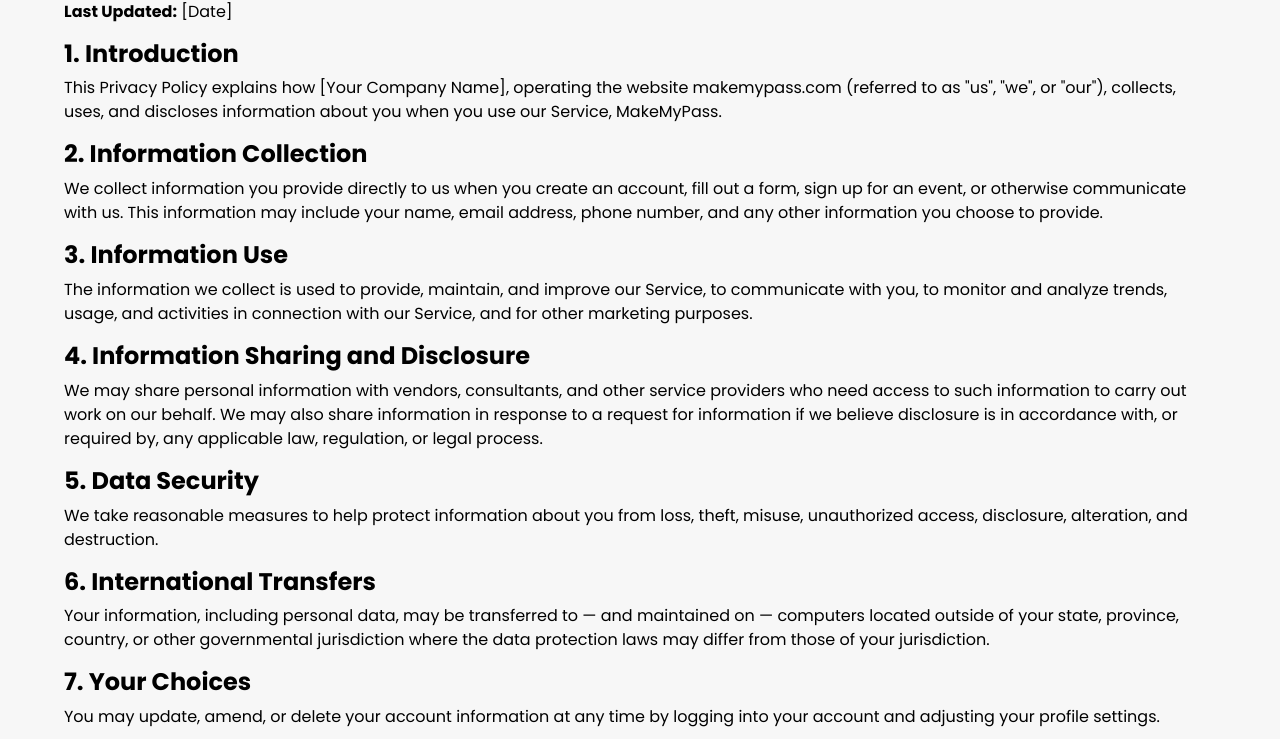
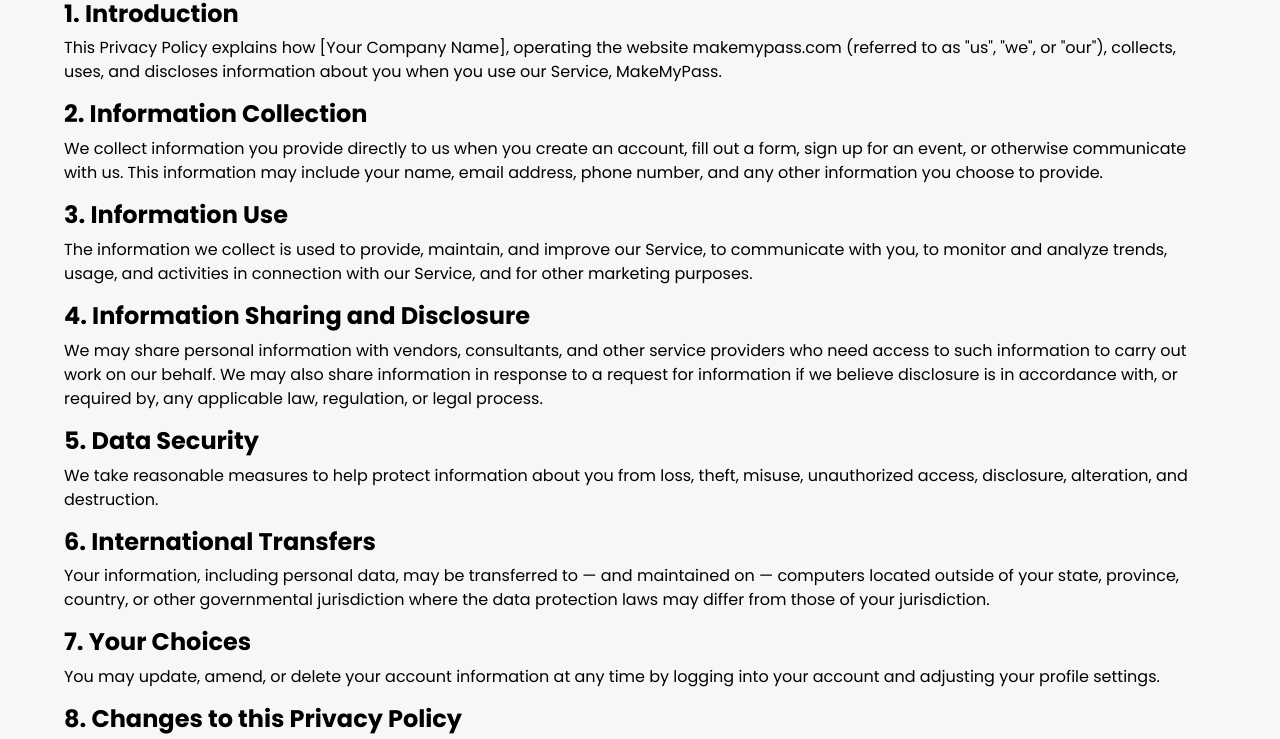
Before and after one commit to theparentcompany-xyz/makemypass, a plain HTML site: page privacypolicy.html in a window 1280 px wide. Shown: the part 176-915 px from the top of the page. Drawn offline with nearby package versions, Linux system fonts and the light colour scheme; some packages are replaced by stand-ins of ours.

Commit message:
content-updated

```diff
--- a/privacypolicy.html
+++ b/privacypolicy.html
@@ -111,7 +111,6 @@
             <div class="termscontainer">
                 <h2><strong>Privacy Policy for MakeMyPass</strong></h2>
 
-                <p><strong>Last Updated:</strong> [Date]</p>
 
                 <h4><strong>1. Introduction</strong></h4>
                 <p>
```
